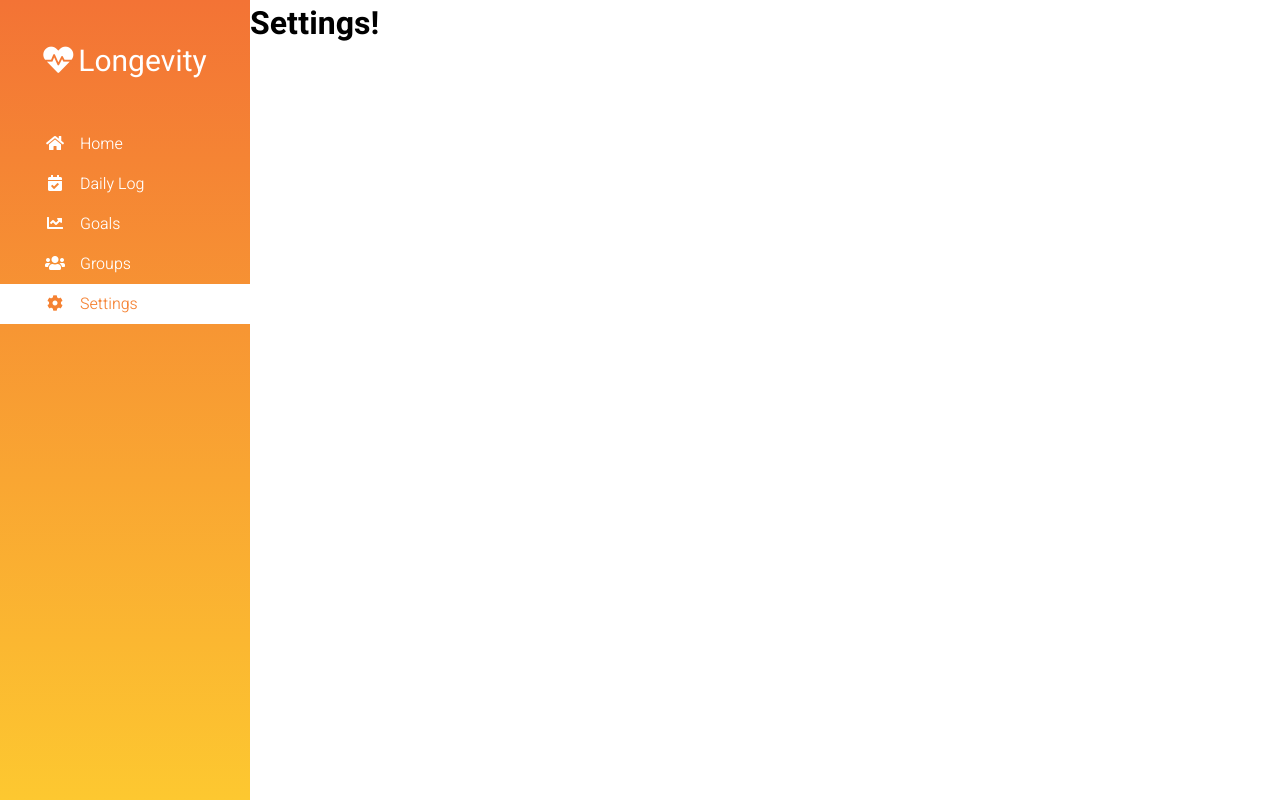
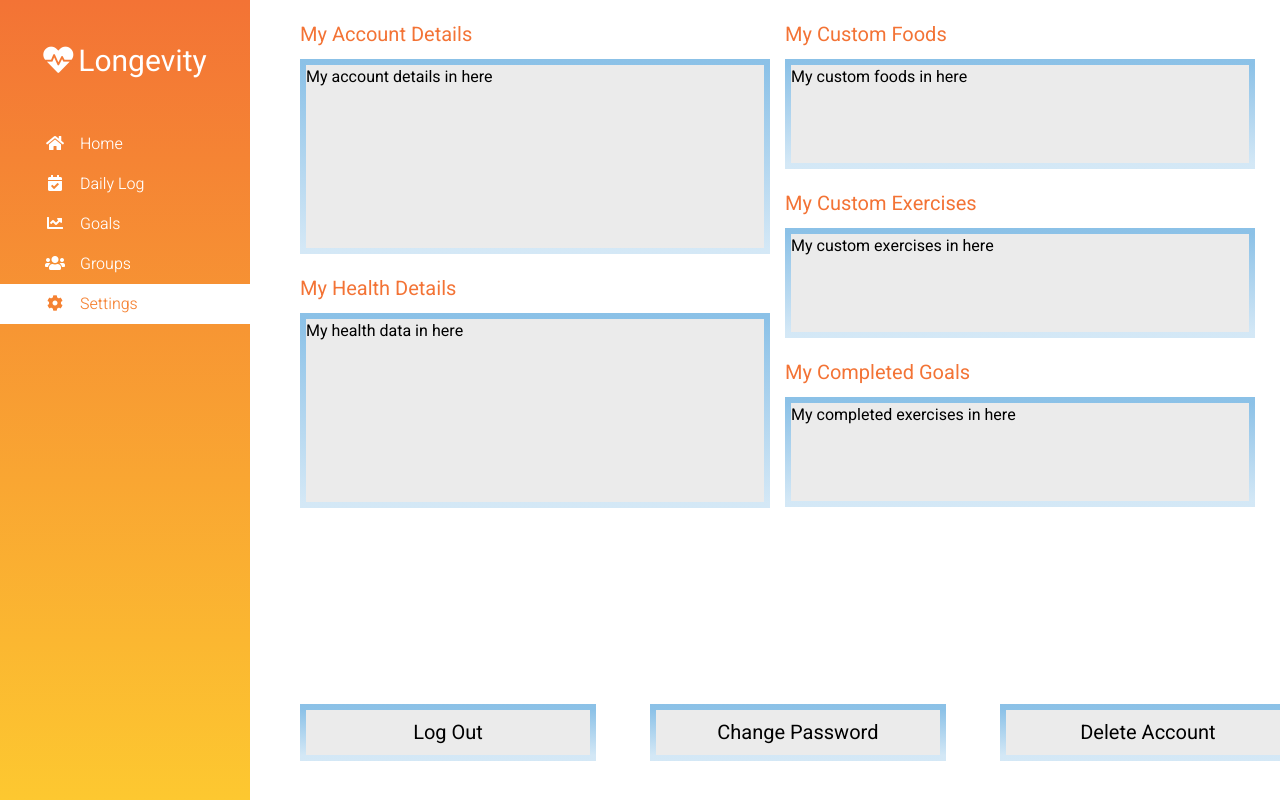
Before and after one commit to thomasdavey/HealthTrackerWebsite, a Django app: page /tracker/settings/ in a window 1280 px wide. Run offline with Django 3.2, Linux system fonts and the light colour scheme; a user stored in the database is signed in; some libraries are stand-ins or nearby versions.

Commit message:
Settings page (styling only)

```diff
--- a/static/css/tracker.css
+++ b/static/css/tracker.css
@@ -93,3 +93,63 @@ main {
 #container {
     text-align: center;
 }
+
+.footer {
+  position: fixed;
+  margin-left: 0;
+  bottom: 0;
+  height: 12%;
+  width: 85%;
+  background-color: white;
+  color: white;
+  text-align: left;
+}
+
+.row {
+    display: flex;
+}
+
+.flex-container {
+    width: 50%;
+  flex-direction: column;
+}
+
+#scrollboxLeft {
+    overflow: auto;
+    height:195px;
+    width:470px;
+    font-size: 16px;
+    margin-left: 50px;
+    border: 6px solid;
+    border-image: linear-gradient(to bottom, #8BC1E7, #D4E8F6) 1;
+    background-color: #EBEBEB;
+}
+
+#scrollBoxRight {
+    overflow: auto;
+    height: 110px;
+    width: 470px;
+    font-size: 16px;
+    margin-left: 20px;
+    border: 6px solid;
+    border-image: linear-gradient(to bottom, #8BC1E7, #D4E8F6) 1;
+    background-color: #EBEBEB;
+}
+
+#settingsTitle {
+    margin-top: 20px;
+    font-size: 20px;
+    margin-bottom: 10px;
+    color: #F37335;
+}
+
+#button {
+    background-color: #EBEBEB;
+    font-size: 20px;
+    width: 296px;
+    padding: 8px 0px 8px 0px;
+    margin-left: 50px;
+    color: black;
+    border: 6px solid;
+    border-image: linear-gradient(to bottom, #8BC1E7, #D4E8F6) 1;
+}
--- a/tracker/templates/settings.html
+++ b/tracker/templates/settings.html
@@ -1,4 +1,28 @@
 {% extends 'template.html' %}
 {% block content %}
-    <h1>Settings!</h1>
+
+    <div class = "row">
+    <div class = "flex-container">
+        <p id = "settingsTitle" style = margin-left:50px;>My Account Details</p>
+        <div id = "scrollboxLeft">My account details in here
+        </div>
+        <p id = "settingsTitle" style = margin-left:50px>My Health Details</p>
+        <div id = "scrollboxLeft">My health data in here</div>
+    </div>
+
+    <div class = "flex-container">
+        <p id = "settingsTitle" style = margin-left:20px>My Custom Foods</p>
+        <div id = "scrollBoxRight">My custom foods in here</div>
+        <p id = "settingsTitle" style = margin-left:20px>My Custom Exercises</p>
+        <div id = "scrollBoxRight">My custom exercises in here</div>
+        <p id = "settingsTitle" style = margin-left:20px>My Completed Goals</p>
+        <div id = "scrollBoxRight">My completed exercises in here</div>
+    </div>
+    </div>
+
+<div class="footer">
+    <button id = "button" type="button" name = "logout" onclick = "logOut()">Log Out</button>
+    <button id = "button" type="button" name = "changePass" onclick = "changePassword()">Change Password</button>
+    <button id = "button" type="button" name = "deleteAccount" onclick = "deleteAccount()">Delete Account</button>
+</div>
 {% endblock content %}
```
Also changed, not shown: db.sqlite3.
